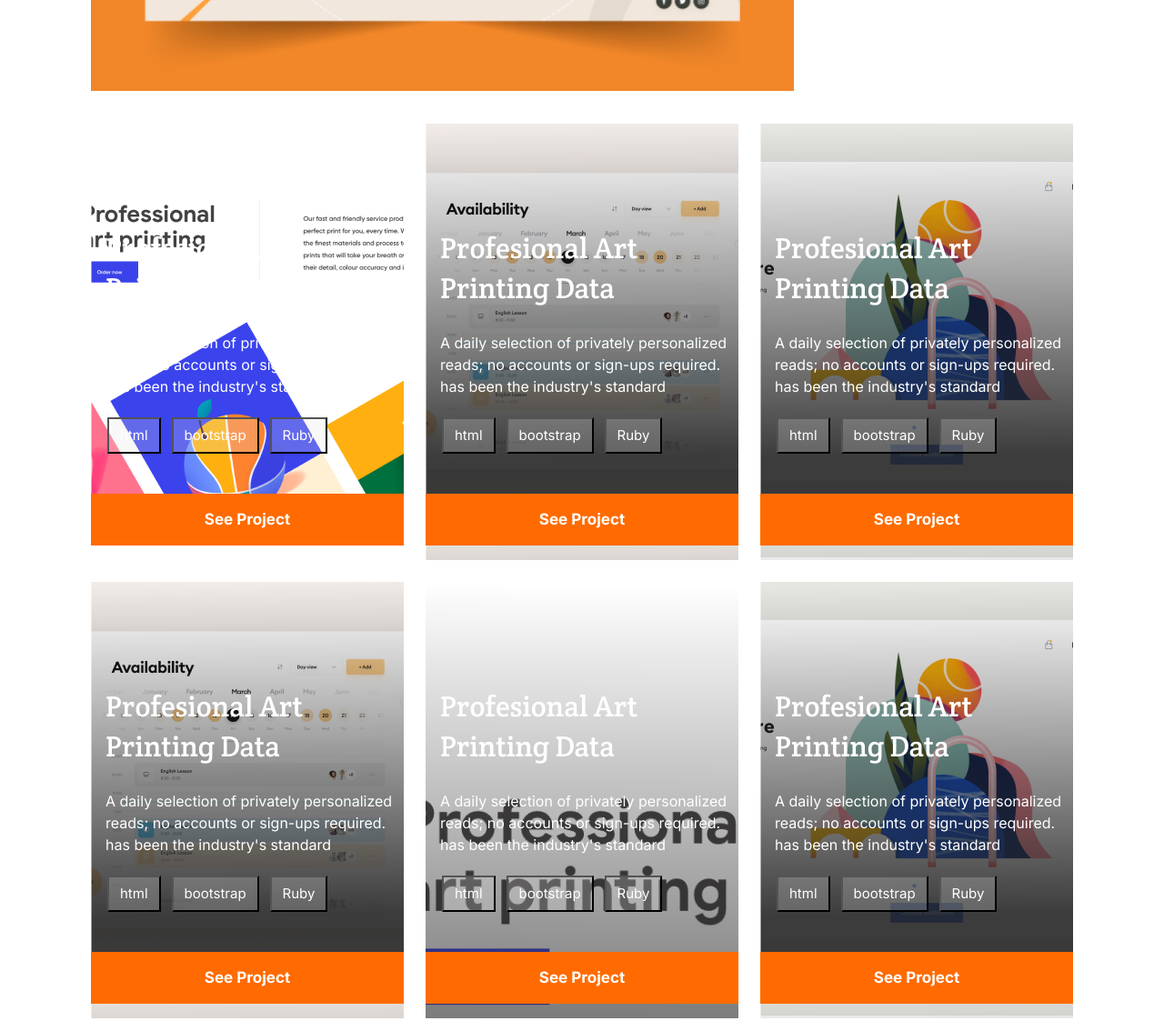
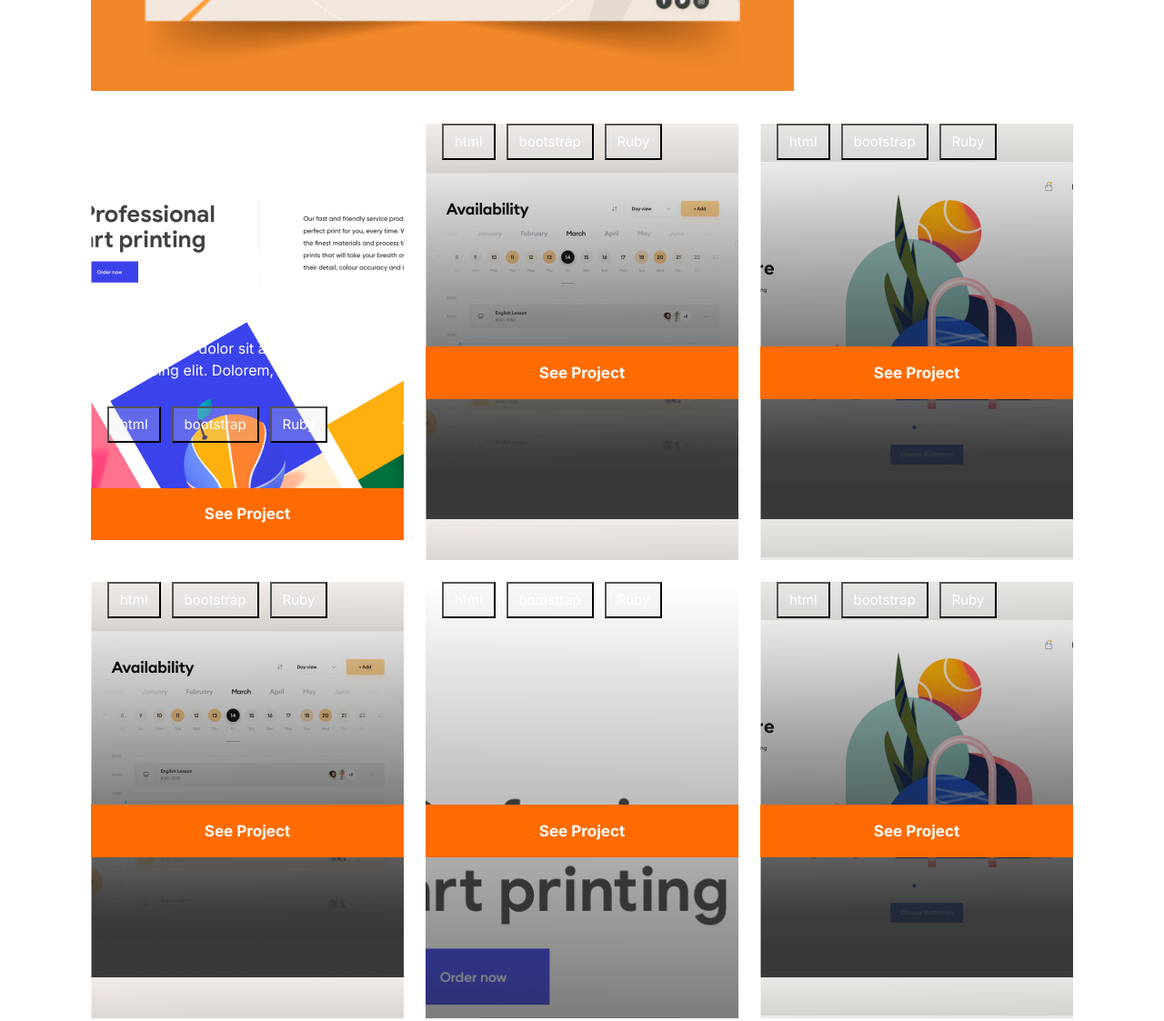
Before and after one commit to kelomo2502/portfolio, a plain HTML site: page index.html in a window 1280 px wide. Shown: the part 1460-2583 px from the top of the page at 91% size. Drawn offline with Linux system fonts and the light colour scheme.

Commit message:
Add display none for mobile works cards

```diff
--- a/index.html
+++ b/index.html
@@ -105,10 +105,11 @@
       <br />
     <div class="works-cards-container">
       <div class="works-cards grid-1">
-        <h2>Profesional Art Printing Data</h2>
-        <p>
-          A daily selection of privately personalized reads; no accounts or
-          sign-ups required. has been the industry's standard
+        <h2 id="mobile-grid-1">Profesional Art Printing Data</h2>
+        <p id="mobile-p-1">
+          <h2 class="desktop-h2">Hello</h2>
+          <p class="desktop-p">
+         Lorem ipsum dolor sit amet consectetur adipisicing elit. Dolorem, similique.
         </p>
         <div class="works-btn-list">
           <ul class="works-card-btn">
@@ -121,8 +122,8 @@
       </div>
 
       <div class="works-cards grid-2">
-        <h2>Profesional Art Printing Data</h2>
-        <p>
+        <h2 id="mobile-grid-2">Profesional Art Printing Data</h2>
+        <p id="mobile-p-2">
           A daily selection of privately personalized reads; no accounts or
           sign-ups required. has been the industry's standard
         </p>
@@ -136,8 +137,8 @@
         <button type="button" class="cards-btn">See Project</button>
       </div>
       <div class="works-cards grid-3">
-        <h2>Profesional Art Printing Data</h2>
-        <p>
+        <h2 id="mobile-grid-3">Profesional Art Printing Data</h2>
+        <p id="mobile-p-3">
           A daily selection of privately personalized reads; no accounts or
           sign-ups required. has been the industry's standard
         </p>
@@ -151,8 +152,8 @@
         <button type="button" class="cards-btn">See Project</button>
       </div>
       <div class="works-cards grid-4">
-        <h2>Profesional Art Printing Data</h2>
-        <p>
+        <h2 id="mobile-grid-4">Profesional Art Printing Data</h2>
+        <p id="mobile-p-4">
           A daily selection of privately personalized reads; no accounts or
           sign-ups required. has been the industry's standard
         </p>
@@ -166,8 +167,8 @@
         <button type="button" class="cards-btn">See Project</button>
       </div>
       <div class="works-cards grid-5">
-        <h2>Profesional Art Printing Data</h2>
-        <p>
+        <h2 id="mobile-grid-5">Profesional Art Printing Data</h2>
+        <p id="mobile-p-5">
           A daily selection of privately personalized reads; no accounts or
           sign-ups required. has been the industry's standard
         </p>
@@ -181,8 +182,9 @@
         <button type="button" class="cards-btn">See Project</button>
       </div>
       <div class="works-cards grid-6">
-        <h2>Profesional Art Printing Data</h2>
-        <p>
+        <h2 id="mobile-grid-6">Profesional Art Printing Data</h2>
+        <p id="mobile-p-6">
+
           A daily selection of privately personalized reads; no accounts or
           sign-ups required. has been the industry's standard
         </p>
--- a/style.css
+++ b/style.css
@@ -96,7 +96,7 @@ h1 {
 .social-icons {
   display: flex;
   height: 10vh;
-  padding-top: 1vh;
+  padding-top: 37px;
   align-items: center;
   padding-left: 24px;
   padding-right: 24px;
@@ -104,7 +104,7 @@ h1 {
 
 .social-icons li {
   list-style-type: none;
-  padding: 10px;
+  padding: 5px 15px;
 }
 
 .social-icons li a {
@@ -527,6 +527,18 @@ footer {
     height: 100vh;
   }
 
+  #mobile-grid-1, #mobile-grid-2,
+  #mobile-grid-3, #mobile-grid-4,
+  #mobile-grid-5, #mobile-grid-6 {
+    display: none;
+  }
+
+  #mobile-p-1, #mobile-p-2, #mobile-p-3,
+  #mobile-p-4, #mobile-p-5, #mobile-p-6 {
+    display: none;
+  }
+
+
   #drop-menu {
     display: none;
   }
@@ -655,7 +667,6 @@ font-weight: 700;
 line-height: 24px;
 letter-spacing: 0.03em;
 text-align: center;
-
 }
 
 .posts-container {
@@ -697,11 +708,6 @@ text-align: center;
 }
   .works-cards {
     margin: 0;
-
-  }
-
-  .works-cards h2 p {
-    display: none;
   }
 
   .grid-1 {
```
